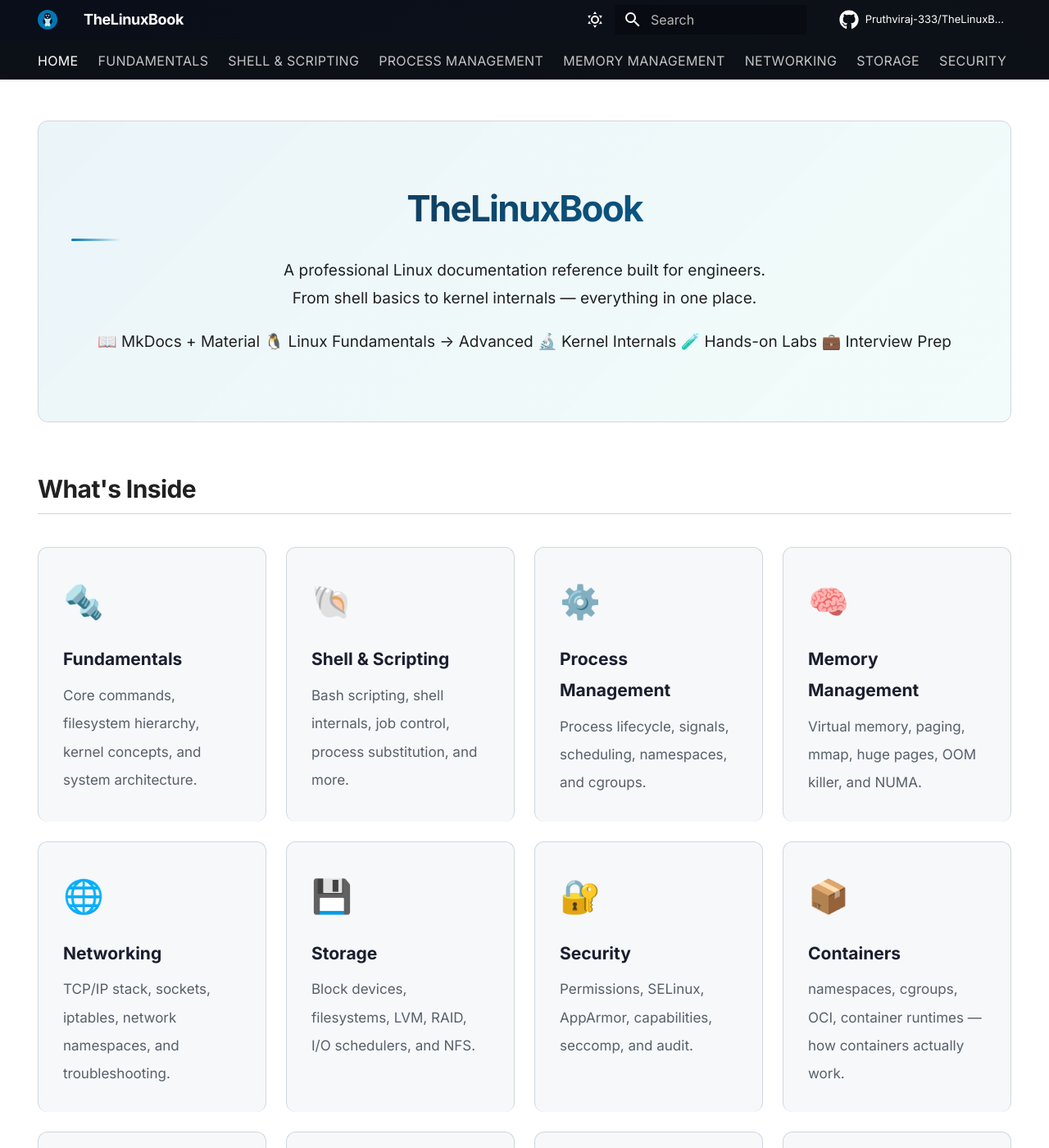
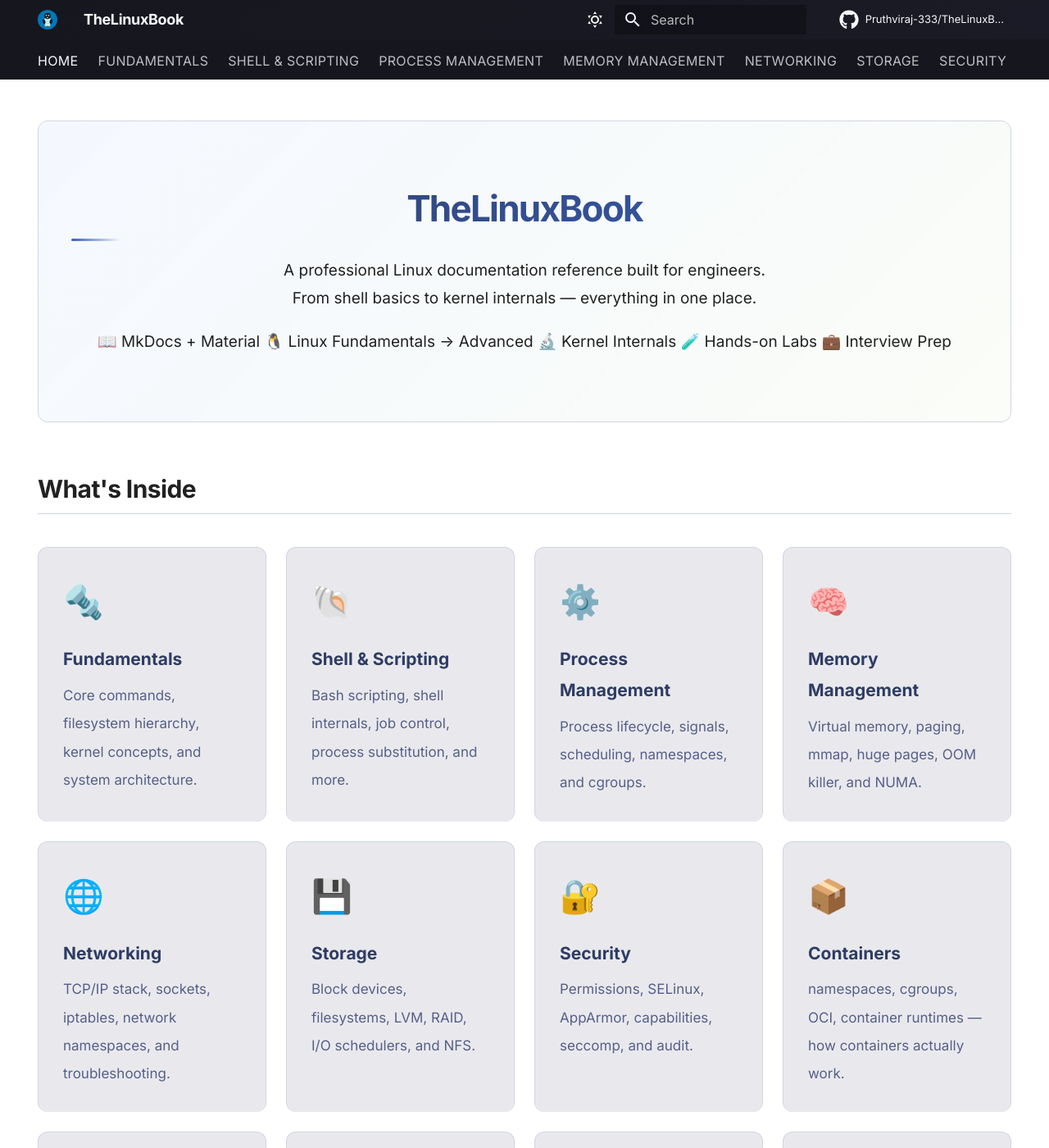
Before and after one commit to Pruthviraj-333/TheLinuxBook, an MkDocs documentation site: the page built from docs/index.md, in a window 1280 px wide and 1400 px high. Shown: the whole window at 82% size. Built offline with MkDocs 1.6.1 and Material for MkDocs 9.7.7, drawn with Linux system fonts in a browser that asks for light colours; comment, search, counter and statistics services are not loaded.

Commit message:
style: apply Tokyo Night theme to custom variables and terminal stylesheets

```diff
--- a/docs/assets/css/custom.css
+++ b/docs/assets/css/custom.css
@@ -15,46 +15,46 @@
   --tlb-shadow-sm: 0 1px 3px rgba(0,0,0,0.08), 0 1px 2px rgba(0,0,0,0.04);
   --tlb-shadow-md: 0 4px 12px rgba(0,0,0,0.12), 0 2px 6px rgba(0,0,0,0.06);
   --tlb-shadow-lg: 0 8px 30px rgba(0,0,0,0.18), 0 4px 12px rgba(0,0,0,0.08);
-  --tlb-bg-primary: #ffffff;
-  --tlb-bg-secondary: #f6f8fa;
-  --tlb-bg-code: #f0f4f8;
-  --tlb-text-primary: #1a1e2e;
-  --tlb-text-muted: #57606a;
-  --tlb-border: #d0d7de;
-  --tlb-accent: #0077b6;
-  --tlb-accent-hover: #023e8a;
+  --tlb-bg-primary: #f5f6f9;
+  --tlb-bg-secondary: #e9e9ed;
+  --tlb-bg-code: #e1e2e7;
+  --tlb-text-primary: #2e3c64;
+  --tlb-text-muted: #565f89;
+  --tlb-border: #d0d5e3;
+  --tlb-accent: #3860bb;
+  --tlb-accent-hover: #2f52a1;
 }
 
 [data-md-color-scheme="slate"] {
-  --tlb-bg-primary: #0d1117;
-  --tlb-bg-secondary: #131928;
-  --tlb-bg-code: #1a2236;
-  --tlb-text-primary: #e6edf3;
-  --tlb-text-muted: #8b949e;
-  --tlb-border: #30363d;
-  --tlb-accent: #00b4d8;
-  --tlb-accent-hover: #48cae4;
+  --tlb-bg-primary: #1a1b26;
+  --tlb-bg-secondary: #16161e;
+  --tlb-bg-code: #1f2335;
+  --tlb-text-primary: #c0caf5;
+  --tlb-text-muted: #565f89;
+  --tlb-border: #24283b;
+  --tlb-accent: #7aa2f7;
+  --tlb-accent-hover: #7dcfff;
 }
 
 /* ---------------------------------------------------------------------------
    Material Theme — Custom Brand Colors
    --------------------------------------------------------------------------- */
 [data-md-color-primary="custom"] {
-  --md-primary-fg-color: #0077b6;
-  --md-primary-fg-color--light: #00b4d8;
-  --md-primary-fg-color--dark: #023e8a;
-  --md-primary-bg-color: #ffffff;
+  --md-primary-fg-color: #3860bb;
+  --md-primary-fg-color--light: #4c77db;
+  --md-primary-fg-color--dark: #2f52a1;
+  --md-primary-bg-color: #f5f6f9;
 }
 
 [data-md-color-scheme="slate"][data-md-color-primary="custom"] {
-  --md-primary-fg-color: #00b4d8;
-  --md-primary-fg-color--light: #48cae4;
-  --md-primary-fg-color--dark: #0077b6;
-  --md-primary-bg-color: #0a0e1a;
+  --md-primary-fg-color: #7aa2f7;
+  --md-primary-fg-color--light: #7dcfff;
+  --md-primary-fg-color--dark: #565f89;
+  --md-primary-bg-color: #16161e;
 }
 
 [data-md-color-accent="custom"] {
-  --md-accent-fg-color: #06d6a0;
+  --md-accent-fg-color: #7dcfff;
 }
 
 /* ---------------------------------------------------------------------------
@@ -65,7 +65,7 @@
   top: 0; left: 0;
   height: 3px;
   width: 0%;
-  background: linear-gradient(90deg, #0077b6, #00b4d8, #06d6a0);
+  background: linear-gradient(90deg, #7aa2f7, #7dcfff, #9ece6a);
   z-index: 9999;
   transition: width 0.1s linear;
   border-radius: 0 2px 2px 0;
@@ -75,7 +75,7 @@
    Header
    --------------------------------------------------------------------------- */
 .md-header {
-  background: linear-gradient(135deg, #0a0e1a 0%, #0d1117 100%);
+  background: linear-gradient(135deg, #16161e 0%, #1a1b26 100%);
   box-shadow: 0 1px 0 rgba(255,255,255,0.06), var(--tlb-shadow-sm);
 }
 
@@ -85,7 +85,7 @@
 }
 
 .md-tabs {
-  background: rgba(13, 17, 23, 0.97);
+  background: rgba(22, 22, 30, 0.97);
   border-bottom: 1px solid rgba(255,255,255,0.06);
 }
 
@@ -122,12 +122,12 @@
 }
 
 .md-nav__link:hover {
-  background: rgba(0, 180, 216, 0.08);
+  background: rgba(122, 162, 247, 0.08);
   color: var(--tlb-accent);
 }
 
 .md-nav__link--active {
-  background: rgba(0, 180, 216, 0.12) !important;
+  background: rgba(122, 162, 247, 0.12) !important;
   color: var(--tlb-accent) !important;
   font-weight: 600;
   border-left: 2px solid var(--tlb-accent);
@@ -271,7 +271,7 @@
 }
 
 [data-md-color-scheme="slate"] .md-typeset table thead tr {
-  background: linear-gradient(135deg, #0077b6 0%, #023e8a 100%);
+  background: linear-gradient(135deg, var(--tlb-accent) 0%, #24283b 100%);
 }
 
 .md-typeset table thead th {
@@ -293,7 +293,7 @@
 }
 
 .md-typeset table tbody tr:hover {
-  background: rgba(0, 180, 216, 0.05);
+  background: rgba(122, 162, 247, 0.05);
 }
 
 .md-typeset table tbody td {
@@ -321,15 +321,15 @@
 .md-typeset .warning> .admonition-title { background: rgba(244,162,97,0.12); color: #c77b3c; }
 .md-typeset .danger { border-color: #e63946; }
 .md-typeset .danger > .admonition-title { background: rgba(230,57,70,0.12);  color: #e63946; }
-.md-typeset .info   { border-color: #00b4d8; }
-.md-typeset .info   > .admonition-title { background: rgba(0,180,216,0.12);  color: #00b4d8; }
+.md-typeset .info   { border-color: #7dcfff; }
+.md-typeset .info   > .admonition-title { background: rgba(125,207,255,0.12);  color: #7dcfff; }
 
 /* ---------------------------------------------------------------------------
    Blockquotes
    --------------------------------------------------------------------------- */
 .md-typeset blockquote {
   border-left: 4px solid var(--tlb-accent);
-  background: rgba(0, 180, 216, 0.05);
+  background: rgba(122, 162, 247, 0.05);
   border-radius: 0 var(--tlb-radius-md) var(--tlb-radius-md) 0;
   padding: 0.8rem 1.2rem;
   margin: 1.2rem 0;
@@ -364,7 +364,7 @@
   right: 2rem;
   width: 44px;
   height: 44px;
-  background: linear-gradient(135deg, #0077b6, #00b4d8);
+  background: linear-gradient(135deg, #7aa2f7, #7dcfff);
   color: #fff;
   border: none;
   border-radius: 50%;
@@ -386,7 +386,7 @@
 }
 
 #tlb-back-to-top:hover {
-  background: linear-gradient(135deg, #023e8a, #0077b6);
+  background: linear-gradient(135deg, #565f89, #7aa2f7);
   box-shadow: var(--tlb-shadow-lg);
   transform: translateY(-2px);
 }
@@ -397,7 +397,7 @@
 .tlb-hero {
   text-align: center;
   padding: 4rem 2rem;
-  background: linear-gradient(135deg, rgba(0,119,182,0.08), rgba(6,214,160,0.05));
+  background: linear-gradient(135deg, rgba(122,162,247,0.08), rgba(158,206,106,0.05));
   border-radius: var(--tlb-radius-lg);
   border: 1px solid var(--tlb-border);
   margin-bottom: 3rem;
--- a/docs/assets/css/terminal.css
+++ b/docs/assets/css/terminal.css
@@ -7,9 +7,9 @@
 .md-typeset .highlight.terminal pre,
 .md-typeset .language-terminal pre,
 .md-typeset .language-console pre {
-  background: #0d1117 !important;
-  color: #c9d1d9 !important;
-  border: 1px solid #30363d !important;
+  background: #16161e !important;
+  color: #c0caf5 !important;
+  border: 1px solid #24283b !important;
   border-radius: 8px !important;
   position: relative;
 }
@@ -19,11 +19,11 @@
 .md-typeset .language-terminal::before {
   content: "● ● ●";
   display: block;
-  background: #161b22;
-  border-bottom: 1px solid #30363d;
+  background: #1f2335;
+  border-bottom: 1px solid #24283b;
   padding: 6px 12px;
   font-size: 0.7rem;
-  color: #58a6ff;
+  color: #7aa2f7;
   border-radius: 8px 8px 0 0;
   letter-spacing: 4px;
 }
@@ -32,22 +32,22 @@
 .md-typeset .language-bash span.gp,
 .md-typeset .language-shell span.gp,
 .md-typeset .language-console span.gp {
-  color: #06d6a0 !important;
+  color: #9ece6a !important;
   font-weight: 700;
   user-select: none;
 }
 
 /* Command output text */
 .md-typeset .language-text pre {
-  background: #0d1117;
-  color: #8b949e;
-  border: 1px solid #21262d;
-  border-left: 3px solid #30363d;
+  background: #16161e;
+  color: #565f89;
+  border: 1px solid #24283b;
+  border-left: 3px solid #414868;
 }
 
 /* Root prompt (#) — red/danger color */
 .md-typeset .language-bash code[class*="language-"]:has(span.gp:first-child) {
-  border-left: 3px solid #ff7b72;
+  border-left: 3px solid #f7768e;
 }
 
 /* ===========================================================================
@@ -81,7 +81,7 @@
    Architecture Diagram Box
    =========================================================================== */
 .tlb-arch-box {
-  background: linear-gradient(135deg, rgba(0,119,182,0.06), rgba(6,214,160,0.04));
+  background: linear-gradient(135deg, rgba(122,162,247,0.06), rgba(158,206,106,0.04));
   border: 1px solid var(--tlb-border);
   border-radius: 12px;
   padding: 2rem;
@@ -105,7 +105,7 @@
 
 .tlb-file-tree .dir  { color: var(--tlb-accent); font-weight: 700; }
 .tlb-file-tree .file { color: var(--tlb-text-muted); }
-.tlb-file-tree .exec { color: #06d6a0; }
+.tlb-file-tree .exec { color: #9ece6a; }
 
 /* ===========================================================================
    Collapsible Long Code Blocks
@@ -147,5 +147,5 @@
 }
 
 .tlb-expand-btn:hover {
-  background: rgba(0, 180, 216, 0.08);
+  background: rgba(122, 162, 247, 0.08);
 }
```
